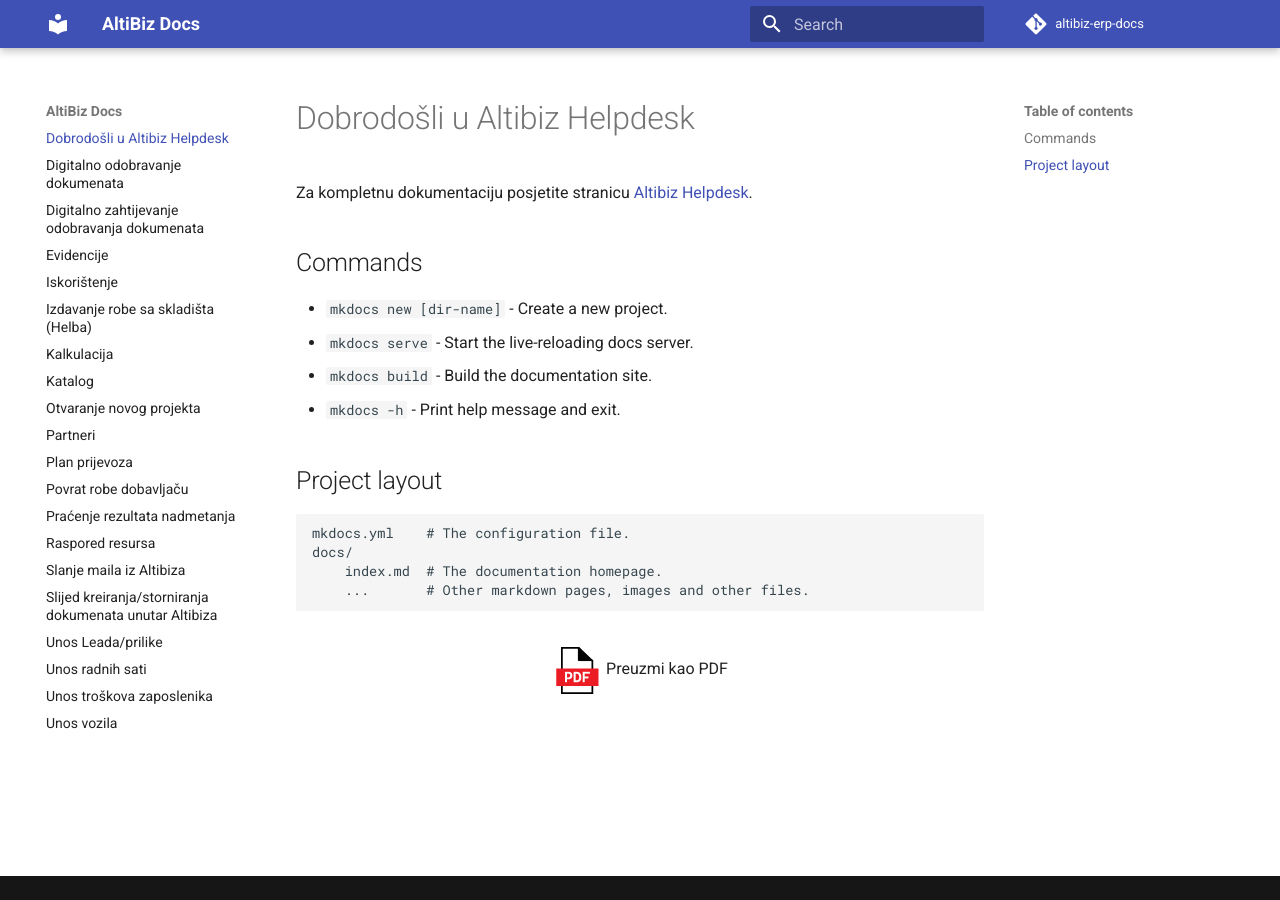
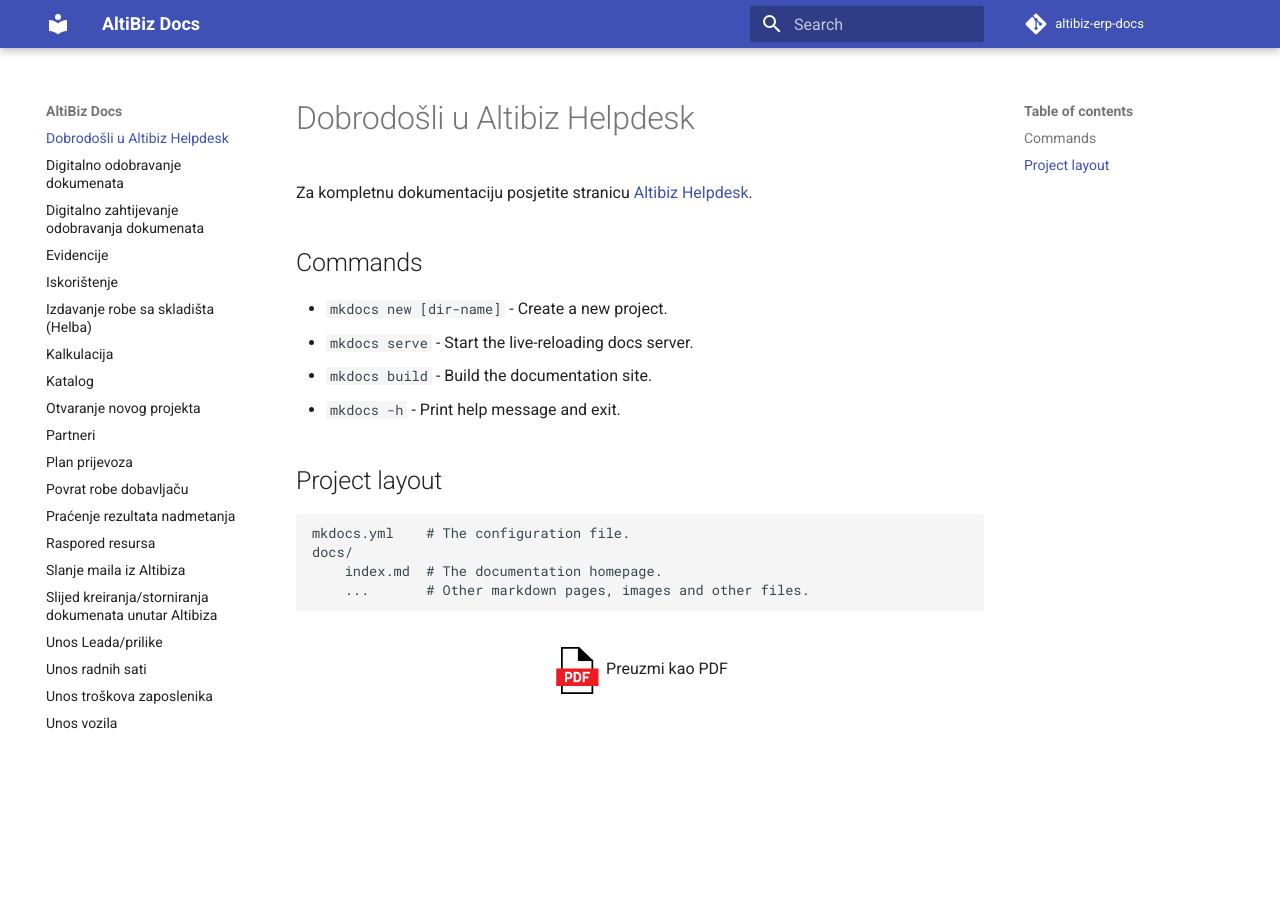
Before and after one commit to altibiz/altibiz-erp-docs, an MkDocs documentation site: the page built from docs/index.md, in a window 1280 px wide. Built offline with MkDocs 1.6.1 and Material for MkDocs 9.7.7, drawn with Linux system fonts in a browser that asks for light colours; comment, search, counter and statistics services are not loaded.

Commit message:
dorada css

```diff
--- a/docs/css/custom.css
+++ b/docs/css/custom.css
@@ -6,6 +6,5 @@
 
 
 .md-footer, .md-footer-meta, .md-footer-meta__inner, .md-copyright {
-    border-top: none !important; /* Remove any border from footer elements */
-    margin-top: 0 !important; /* Remove any margin from footer elements */
+    display: none;
 }
```
